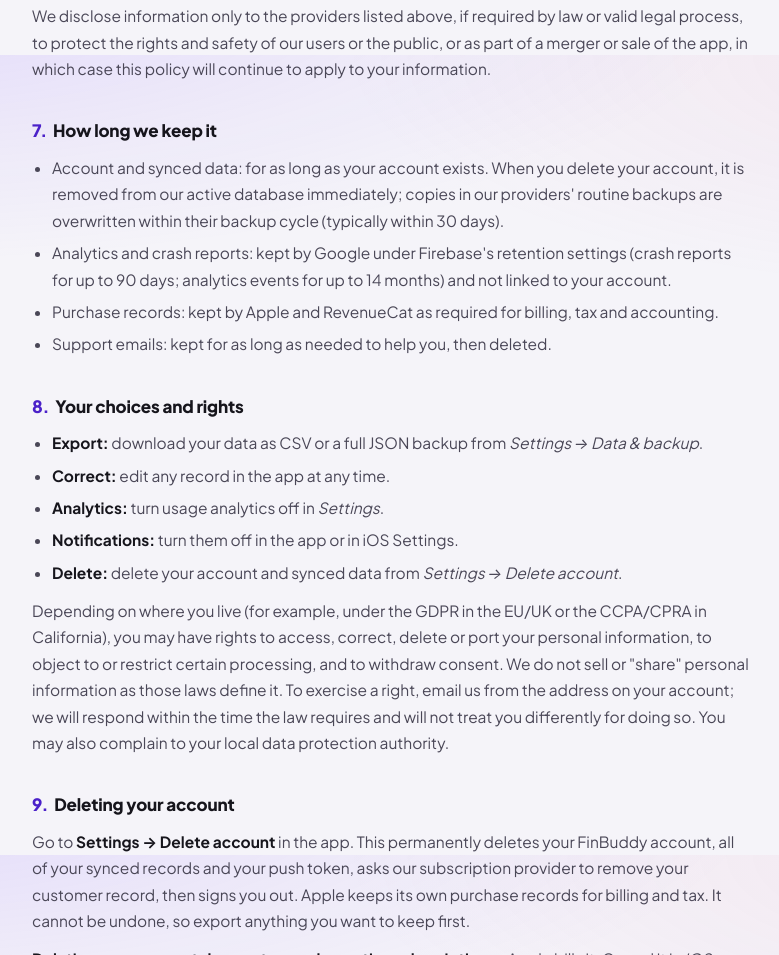
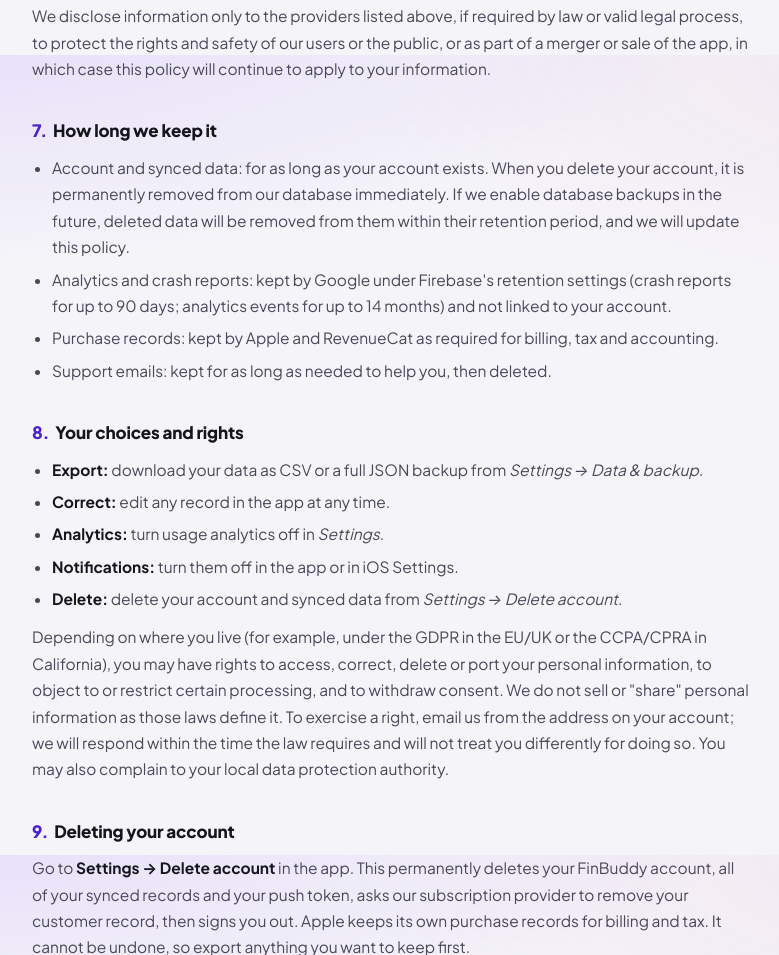
Before and after one commit to codelectuals-ai/finBuddy-legal, a plain HTML site: page privacy-policy/index.html in a window 1280 px wide. Shown: the part 3945-4900 px from the top of the page, without its empty margins (248-1027 px from the left). Drawn offline with Linux system fonts and the light colour scheme.

Commit message:
Privacy: retention wording for current hosting (no backups)

```diff
--- a/privacy-policy/index.html
+++ b/privacy-policy/index.html
@@ -131,7 +131,7 @@
 
     <h2 id="retention"><span class="num">7.</span>How long we keep it</h2>
     <ul>
-      <li>Account and synced data: for as long as your account exists. When you delete your account, it is removed from our active database immediately; copies in our providers' routine backups are overwritten within their backup cycle (typically within 30 days).</li>
+      <li>Account and synced data: for as long as your account exists. When you delete your account, it is permanently removed from our database immediately. If we enable database backups in the future, deleted data will be removed from them within their retention period, and we will update this policy.</li>
       <li>Analytics and crash reports: kept by Google under Firebase's retention settings (crash reports for up to 90 days; analytics events for up to 14 months) and not linked to your account.</li>
       <li>Purchase records: kept by Apple and RevenueCat as required for billing, tax and accounting.</li>
       <li>Support emails: kept for as long as needed to help you, then deleted.</li>
```
